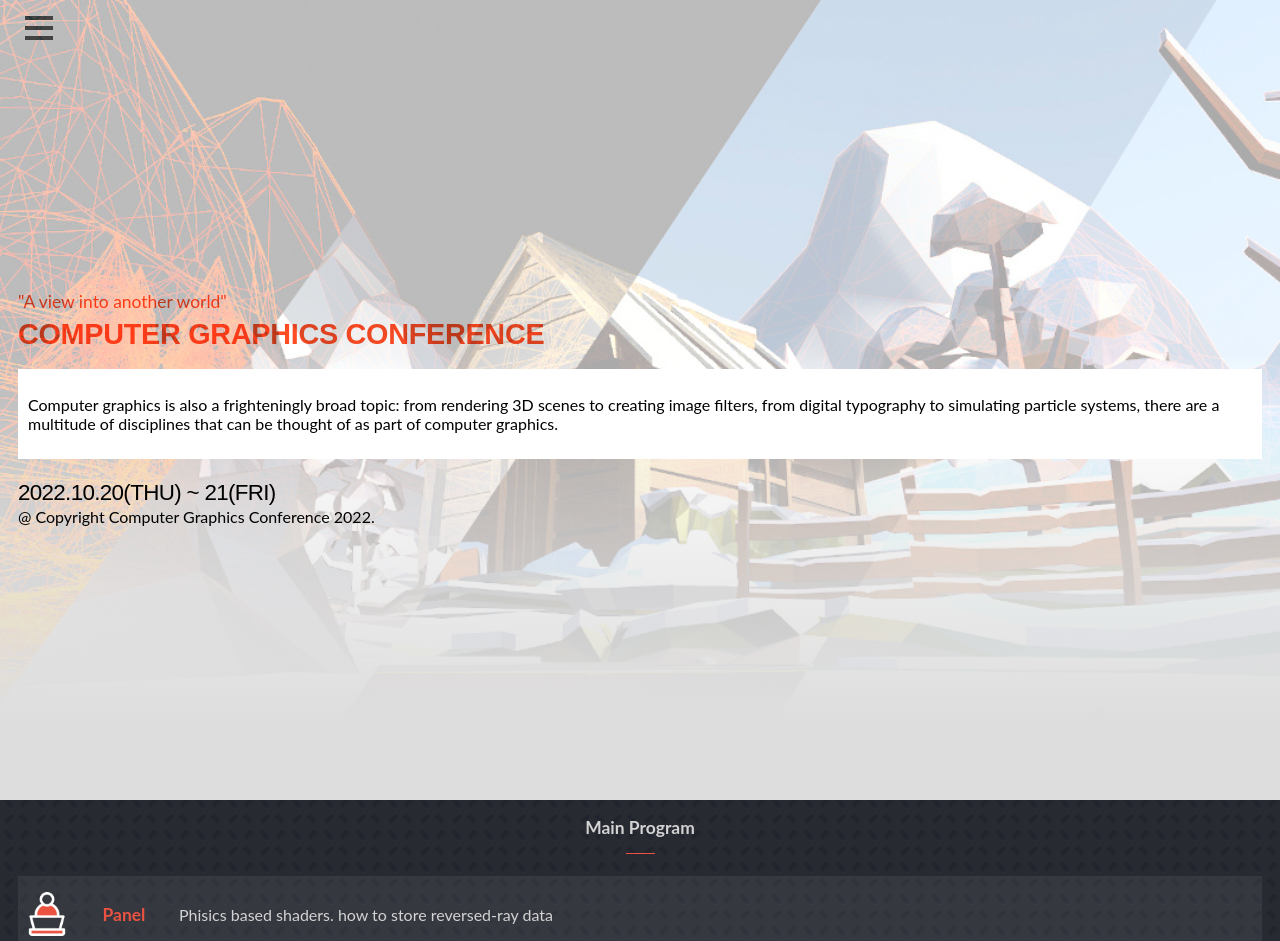
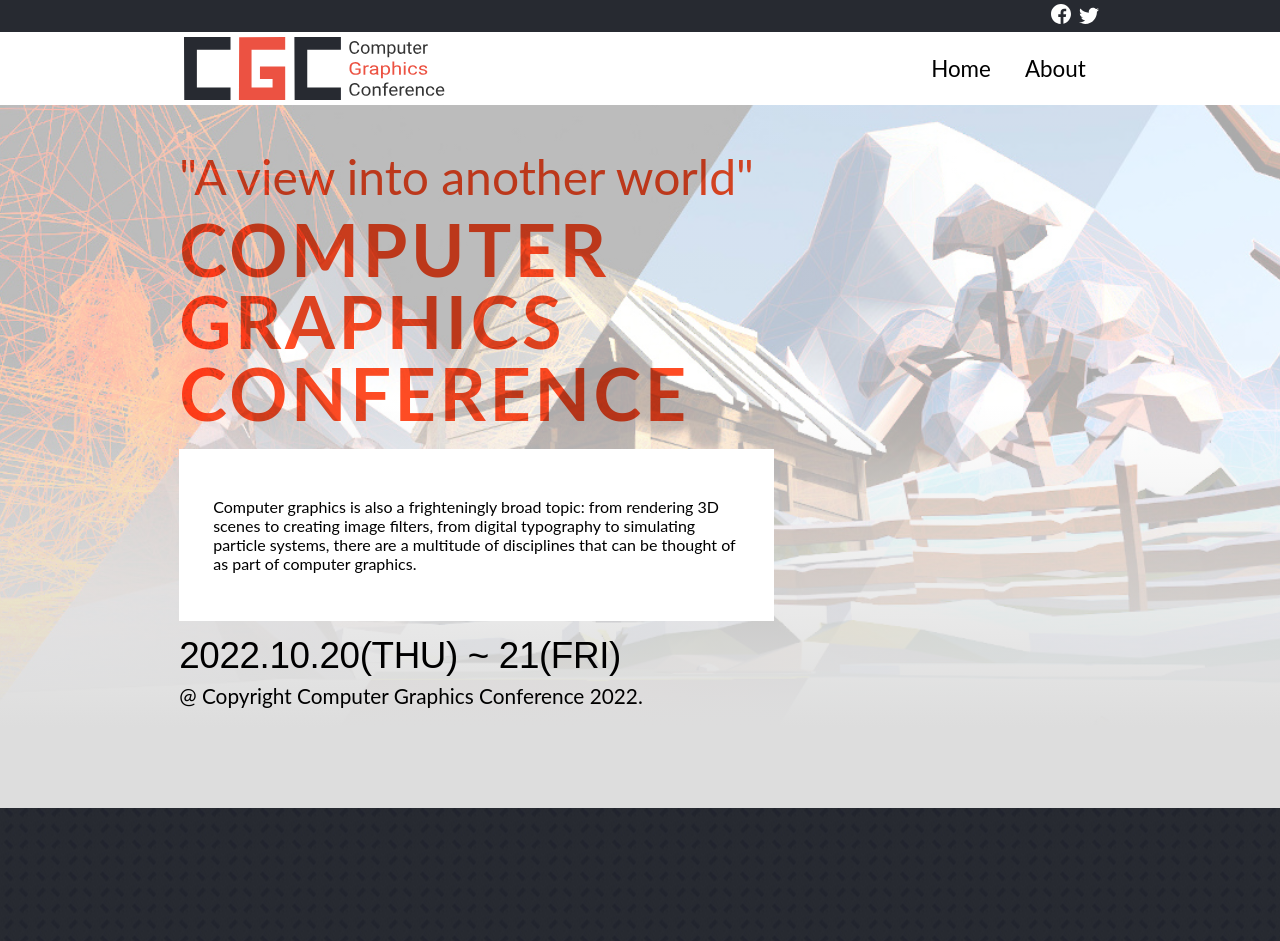
Before and after one commit to JuanLPalacios/capstone-project-1, a website: page index.html in a window 1280 px wide. Shown: the top 941 px of the page. Drawn offline with Linux system fonts and the light colour scheme; a web font is replaced by a local one.

Commit message:
Add desktop styles

```diff
--- a/css/main.css
+++ b/css/main.css
@@ -13,6 +13,13 @@
   --h4-font-size: 1.09rem;
   --h5-font-size: 0.9rem;
   --h6-font-size: 0.75rem;
+  --text-font-size-md: 1em;
+  --h1-font-size-md: 4.5rem;
+  --h2-font-size-md: 3rem;
+  --h3-font-size-md: 2.3rem;
+  --h4-font-size-md: 1.8rem;
+  --h5-font-size-md: 1.5rem;
+  --h6-font-size-md: 0.75rem;
 }
 
 * {
@@ -443,3 +450,252 @@ body > footer > .f-logo {
   flex-direction: column;
   justify-content: center;
 }
+
+@media (min-width: 768px) {
+  * {
+    box-sizing: border-box;
+  }
+
+  section > hr,
+  header > hr,
+  footer > hr {
+    margin-block: -13px 0;
+  }
+
+  h1,
+  .bold-title {
+    font-family: var(--title-font-md);
+  }
+
+  h1,
+  .h1 {
+    font-size: var(--h1-font-size-md);
+  }
+
+  h2,
+  .h2 {
+    font-size: var(--h2-font-size-md);
+  }
+
+  h3,
+  .h3 {
+    font-size: var(--h3-font-size-md);
+  }
+
+  .p-item > h3 {
+    font-size: var(--h5-font-size-md);
+  }
+
+  h4,
+  .h4 {
+    font-size: var(--h4-font-size-md);
+    letter-spacing: -0.03rem;
+  }
+
+  h5,
+  .h5 {
+    font-size: var(--h5-font-size-md);
+  }
+
+  h6,
+  .h6 {
+    font-size: var(--h5-font-size-md);
+  }
+
+  button#close-menu {
+    display: none;
+  }
+
+  .card-content {
+    min-height: 225px;
+    font-size: var(--h5-font-size-md);
+  }
+
+  .spk-content dt .name {
+    font-size: var(--h5-font-size-md);
+  }
+
+  .btn {
+    background: transparent;
+    text-transform: uppercase;
+    text-decoration: underline;
+  }
+
+  .btn-more {
+    display: none;
+  }
+
+  body > section,
+  body > header,
+  body > footer {
+    padding: 80px 14%;
+  }
+
+  .tight {
+    padding: 0 21% 80px;
+  }
+
+  .center {
+    text-align: center;
+  }
+
+  .navbar-brand {
+    vertical-align: top;
+    display: inline-block;
+    padding: 5px;
+    height: 73px;
+
+    /* width: 50px; */
+    color: inherit;
+  }
+
+  .navbar-brand > img {
+    height: 100%;
+  }
+
+  .social-liks {
+    display: block;
+    background-color: var(--primary-color-black);
+    padding: 0 14vw;
+    margin: 0 -14vw;
+    text-align: right;
+    height: 32px;
+  }
+
+  .social-liks > a {
+    display: inline-block;
+    padding: 2px;
+  }
+
+  .grid {
+    grid-template-columns: 1fr 1fr;
+    margin-block: 47px;
+    grid-gap: 10px 30px;
+    max-height: none !important;
+  }
+
+  img.logo-img {
+    padding: 36px 10%;
+    width: 60%;
+    margin: 39px auto;
+  }
+
+  body > footer > * {
+    margin: 0 22px;
+  }
+
+  body > footer > .f-logo {
+    max-width: 25%;
+  }
+
+  .partners ul > li {
+    max-width: 20%;
+  }
+
+  .p-item > img {
+    width: 60px;
+    height: 60px;
+    margin: auto;
+    object-fit: contain;
+  }
+
+  .p-item {
+    padding: 19px 13px 10px;
+    background: #fff1;
+    margin: 40px 3px;
+    display: grid;
+    grid-template-columns: auto;
+    grid-template-rows: 80px 4em auto;
+    grid-gap: 0;
+    align-items: center;
+    text-align: center;
+  }
+
+  .row-md {
+    display: flex;
+    padding: 0;
+    list-style: none;
+    flex-direction: row;
+    justify-content: center;
+    align-items: stretch;
+    flex-wrap: nowrap;
+  }
+
+  body > section > h2,
+  body > header > h2,
+  body > footer > h2 {
+    margin-block: 56px 27px;
+    font-size: var(--h4-font-size-md);
+  }
+
+  .banner {
+    padding: 100px 30% 100px 14%;
+  }
+
+  .banner.center {
+    padding: 50px 14% 50px;
+  }
+
+  .banner header h1 {
+    letter-spacing: 0.05em;
+  }
+
+  .banner footer {
+    font-size: 1.3em;
+  }
+
+  .banner q {
+    margin-right: 17%;
+    padding: 48px 34px;
+    background: var(--primary-color-white);
+  }
+
+  .banner.center q {
+    margin: 15px 8%;
+  }
+
+  header.navbar {
+    padding: 0 14%;
+    background: var(--primary-color-white);
+    height: 105px;
+  }
+
+  .banner header p {
+    font-size: var(--h2-font-size-md);
+  }
+
+  .banner time {
+    font-size: var(--h3-font-size-md);
+    letter-spacing: -0.01em;
+    margin-block: 0 6px;
+  }
+
+  .card-content h3 {
+    font-size: var(--h3-font-size-md);
+  }
+
+  .navbar-burger {
+    display: none;
+  }
+
+  .navbar-items-c {
+    display: flex;
+    float: right;
+    width: auto;
+  }
+
+  .navbar-menu {
+    padding: 13px 0;
+    display: block;
+    float: right;
+    margin: 0;
+  }
+
+  .navbar-menu-link {
+    margin: 0;
+    color: inherit;
+    text-decoration: none;
+    display: inline-block;
+    padding: 10px 15px;
+  }
+}
--- a/index.html
+++ b/index.html
@@ -47,7 +47,7 @@
     <section class=" main-program black-bg texture">
         <h2>Main Program</h2>
         <hr>
-        <ul class="col">
+        <ul class="col row-md">
             <li class="cell p-item">
                 <img src="imgs/lecture.png" alt="">
                 <h3>Panel</h3>
```
